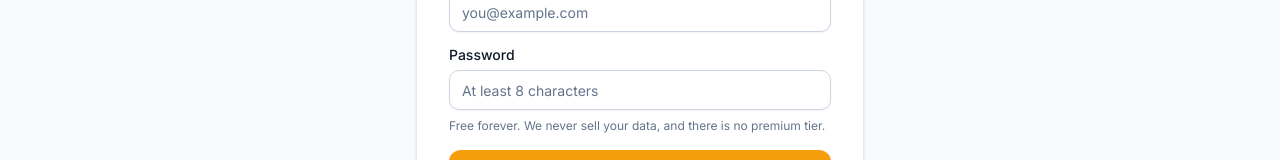
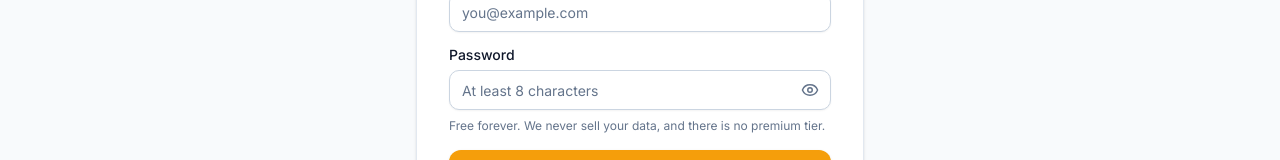
Before and after one commit to uncrownedprince786-collab/acethepmp, a Next.js app: page /register in a window 1280 px wide. Shown: the part 326-486 px from the top of the page. Built offline with nearby package versions, Linux system fonts and the light colour scheme; no server answers.

Commit message:
Add show/hide password toggle on login + register

```diff
--- a/src/app/register/page.tsx
+++ b/src/app/register/page.tsx
@@ -8,6 +8,7 @@ import { Loader2, UserPlus } from "lucide-react";
 import { Button } from "@/components/ui/button";
 import { Input } from "@/components/ui/input";
 import { Label } from "@/components/ui/label";
+import { PasswordInput } from "@/components/auth/password-input";
 import { apiFetch } from "@/lib/api";
 
 export default function RegisterPage() {
@@ -88,9 +89,8 @@ export default function RegisterPage() {
           </div>
           <div className="space-y-2">
             <Label htmlFor="password">Password</Label>
-            <Input
+            <PasswordInput
               id="password"
-              type="password"
               required
               minLength={8}
               autoComplete="new-password"
--- a/src/components/auth/login-form.tsx
+++ b/src/components/auth/login-form.tsx
@@ -8,6 +8,7 @@ import { Loader2, Lock } from "lucide-react";
 import { Button } from "@/components/ui/button";
 import { Input } from "@/components/ui/input";
 import { Label } from "@/components/ui/label";
+import { PasswordInput } from "@/components/auth/password-input";
 import { Alert, AlertDescription, AlertIcon, AlertTitle } from "@/components/ui/alert";
 import { Info } from "lucide-react";
 
@@ -66,9 +67,8 @@ export function LoginForm() {
           </div>
           <div className="space-y-2">
             <Label htmlFor="password">Password</Label>
-            <Input
+            <PasswordInput
               id="password"
-              type="password"
               required
               autoComplete="current-password"
               value={password}
--- /dev/null
+++ b/src/components/auth/password-input.tsx
@@ -0,0 +1,38 @@
+"use client";
+
+import * as React from "react";
+import { useState } from "react";
+import { Eye, EyeOff } from "lucide-react";
+import { Input } from "@/components/ui/input";
+import { cn } from "@/lib/utils";
+
+/** Password field with a show/hide toggle (eye icon). */
+export function PasswordInput({
+  className,
+  ...props
+}: React.ComponentProps<typeof Input>) {
+  const [shown, setShown] = useState(false);
+  return (
+    <div className="relative">
+      <Input
+        {...props}
+        type={shown ? "text" : "password"}
+        className={cn("pr-11", className)}
+      />
+      <button
+        type="button"
+        onClick={() => setShown((s) => !s)}
+        aria-label={shown ? "Hide password" : "Show password"}
+        aria-pressed={shown}
+        tabIndex={-1}
+        className="absolute right-3 top-1/2 -translate-y-1/2 text-muted-foreground transition-colors hover:text-foreground"
+      >
+        {shown ? (
+          <EyeOff className="size-4.5" aria-hidden />
+        ) : (
+          <Eye className="size-4.5" aria-hidden />
+        )}
+      </button>
+    </div>
+  );
+}
```
Also changed, not shown: 1 other file (tests, documents, lock files or other folders).
